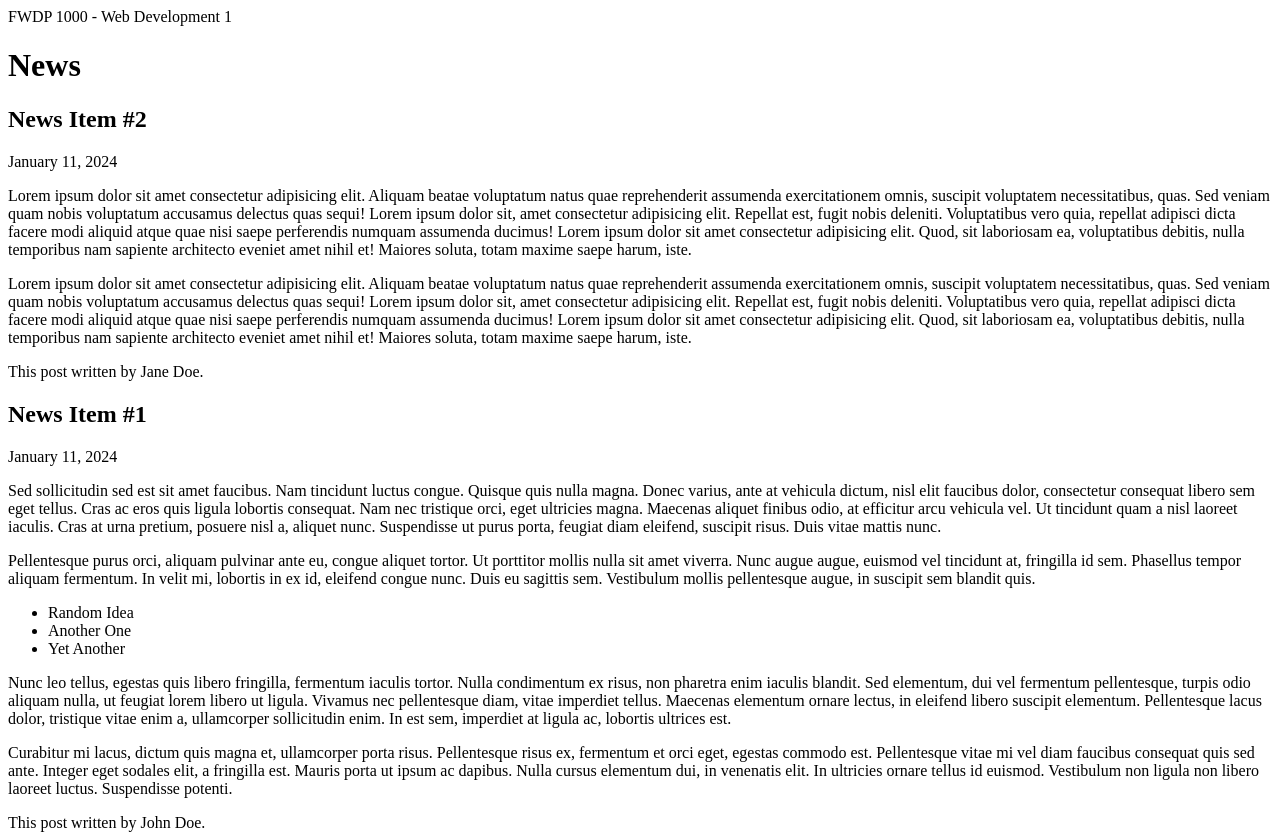
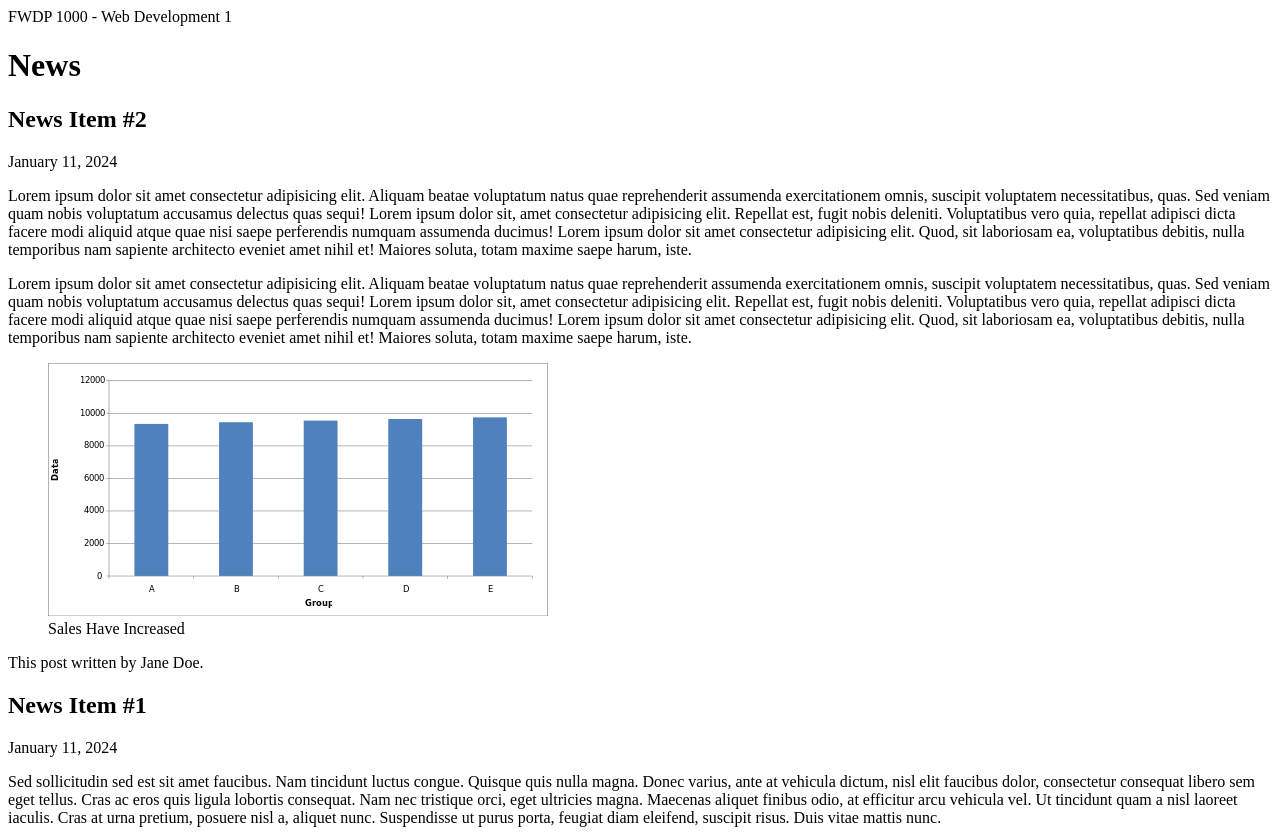
Before and after one commit to mlew02/web-dev-1, a plain HTML site: page day-02/news.html in a window 1280 px wide. Shown: the top 835 px of the page. Drawn offline with Linux system fonts and the light colour scheme.

Commit message:
added a bar graph

```diff
--- a/day-02/news.html
+++ b/day-02/news.html
@@ -34,6 +34,11 @@
 				aliquid atque quae nisi saepe perferendis numquam assumenda ducimus! Lorem ipsum dolor sit amet
 				consectetur adipisicing elit. Quod, sit laboriosam ea, voluptatibus debitis, nulla temporibus nam
 				sapiente architecto eveniet amet nihil et! Maiores soluta, totam maxime saepe harum, iste.</p>
+
+				<figure>
+					<img src="images/graph.png" alt="A bar graph showing sales">
+					<figcaption>Sales Have Increased</figcaption>
+				</figure>
 
 			<footer>
 				<p>This post written by Jane Doe.</p>
```
